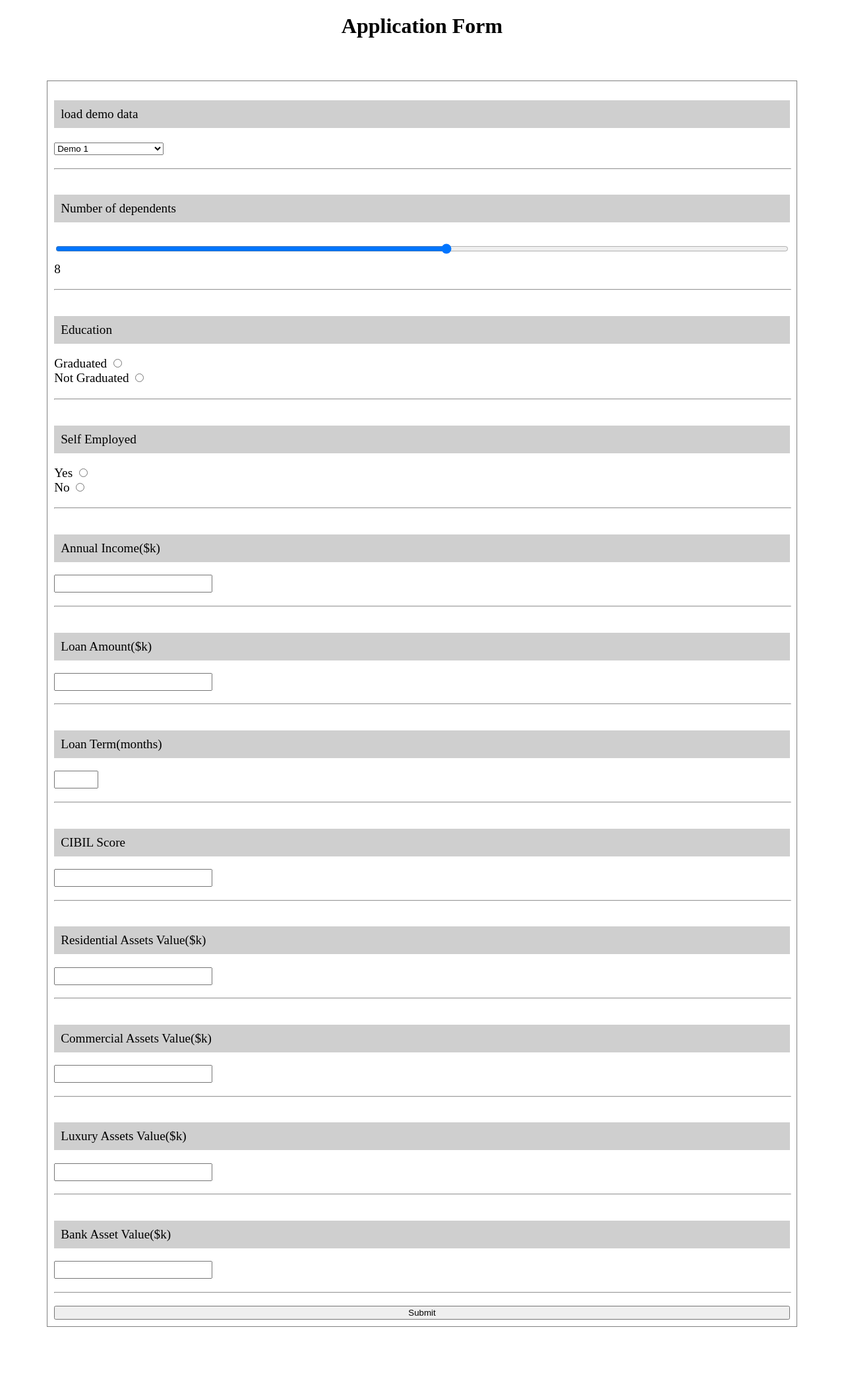
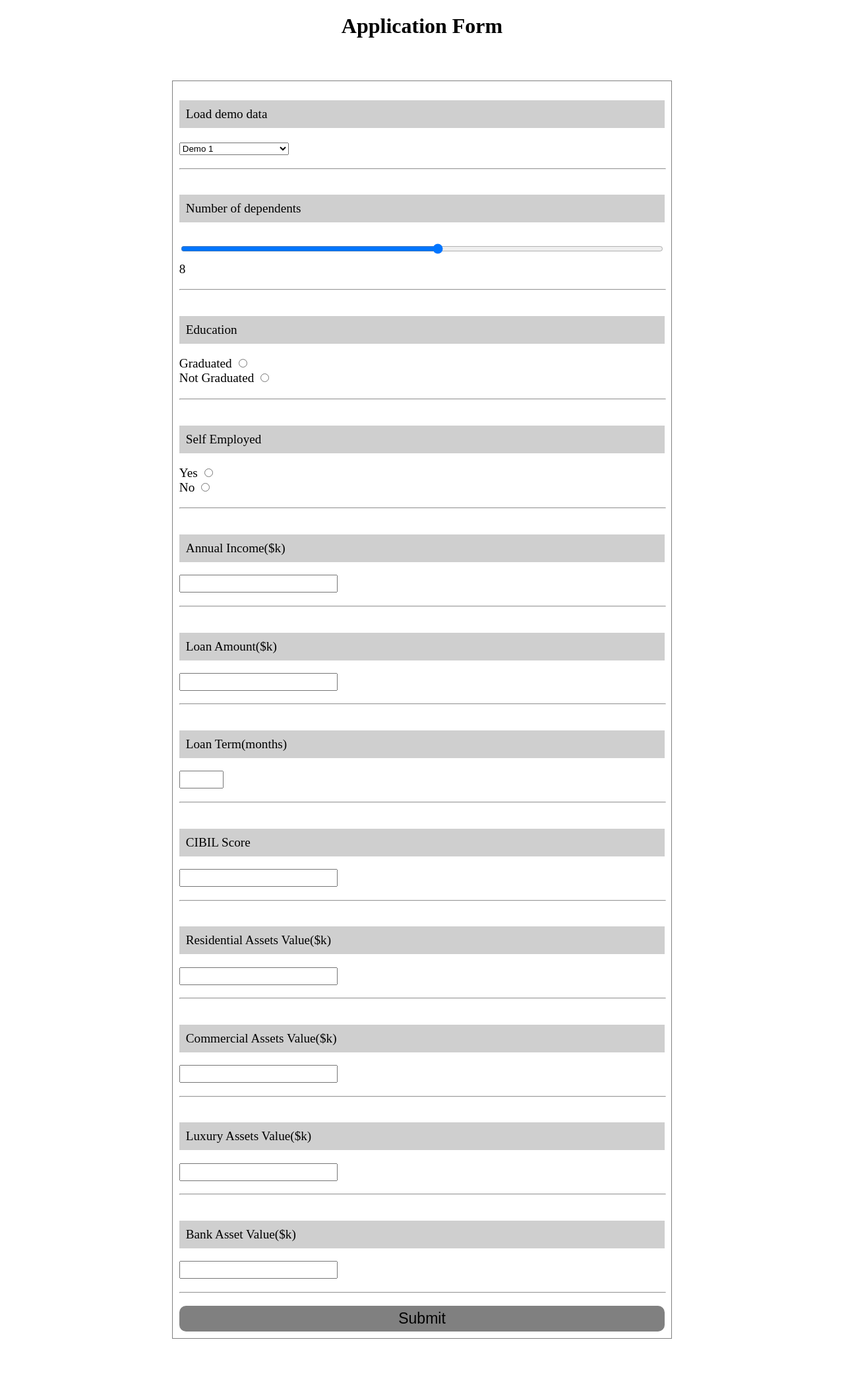
Before and after one commit to hanzalakhan010/AI-Deployments, a Flask app: page /application in a window 1280 px wide. Shown: the whole page at 66% size. Before the commit the page ends 2011 px from the top, so only its background shows below. Run offline with Flask 3, Linux system fonts and the light colour scheme; parts of the project's set-up code (start-up, migrations or seed data) failed here and were passed over.

Commit message:
Update to loan Approval Project

```diff
--- a/Loan Approval/app.py
+++ b/Loan Approval/app.py
@@ -9,7 +9,8 @@ app = Flask(__name__)
 @app.route('/application')
 def application():
     if request.method == 'POST':
-        ...
+        data = request.form
+        print(data)
     elif request.method == "GET":
         return render_template('application.html')
 
--- a/Loan Approval/static/css/styles.css
+++ b/Loan Approval/static/css/styles.css
@@ -22,6 +22,26 @@ p.label{
     background-color: rgb(207, 207, 207);
     padding: 10px;
 }
+
+input[type="submit"]{
+    padding:6px;
+    font-size: larger;
+    border: none;
+    border-radius: 10px;
+    background-color: gray;
+}
+input[type='submit']:hover{
+    background-color: rgb(202, 202, 202);
+    cursor: pointer;
+}
 input[type='number']{
     font-size: large;
 }
+
+
+@media only screen and (min-width:600px){
+    form{
+        margin-right: 20%;
+        margin-left: 20%;
+    }
+}
--- a/Loan Approval/templates/application.html
+++ b/Loan Approval/templates/application.html
@@ -4,9 +4,10 @@
 <head>
     <meta charset="UTF-8">
     <meta name="viewport" content="width=device-width, initial-scale=1.0">
-    <!-- <link  href = '{{url_for("static",filename= "css/styles.css")}}' rel="stylesheet"> -->
-    <link rel='stylesheet' href="../static/css/styles.css">
-    <script src="../static/js/scripts.js"></script>
+    <link  href = '{{url_for("static",filename= "css/styles.css")}}' rel="stylesheet">
+    <!-- <link rel='stylesheet' href="../static/css/styles.css"> -->
+    <!-- <script src="../static/js/scripts.js"></script> -->
+    <script src='{{url_for("static",filename= "js/script.js")}}'></script>
     <title>Application Form</title>
 </head>
 
@@ -20,7 +21,7 @@
     <h1>Application Form</h1>
     <form>
         <div>
-            <p class="label">load demo data</p>
+            <p class="label">Load demo data</p>
             <select>
                 <option disabled>Select from data catalog</option>
                 <option onclick="loadDemoData('demo_1')">Demo 1</option>
```
